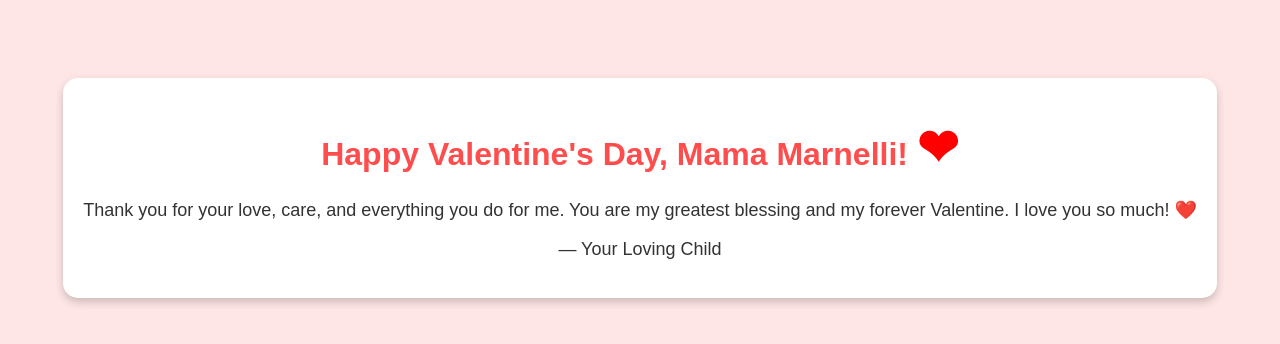
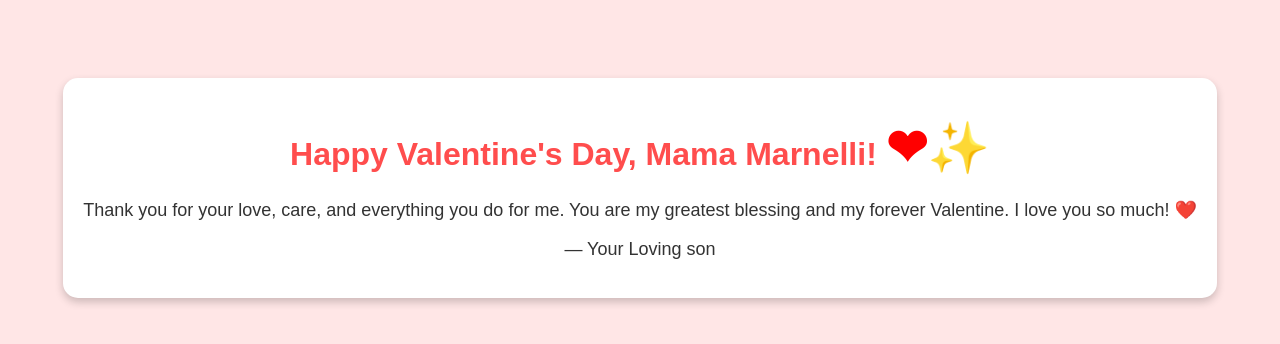
Before and after one commit to Natty501/click-, a plain HTML site: page index.html in a window 1280 px wide. Drawn offline with Linux system fonts and the light colour scheme.

Commit message:
Update index.html

```diff
--- a/index.html
+++ b/index.html
@@ -40,9 +40,9 @@
 </head>
 <body>
     <div class="card">
-        <h1>Happy Valentine's Day, Mama Marnelli! <span class="heart">❤</span></h1>
+        <h1>Happy Valentine's Day, Mama Marnelli! <span class="heart">❤✨</span></h1>
         <p>Thank you for your love, care, and everything you do for me. You are my greatest blessing and my forever Valentine. I love you so much! ❤️</p>
-        <p>— Your Loving Child</p>
+        <p>— Your Loving son</p>
     </div>
 </body>
 </html>
```
